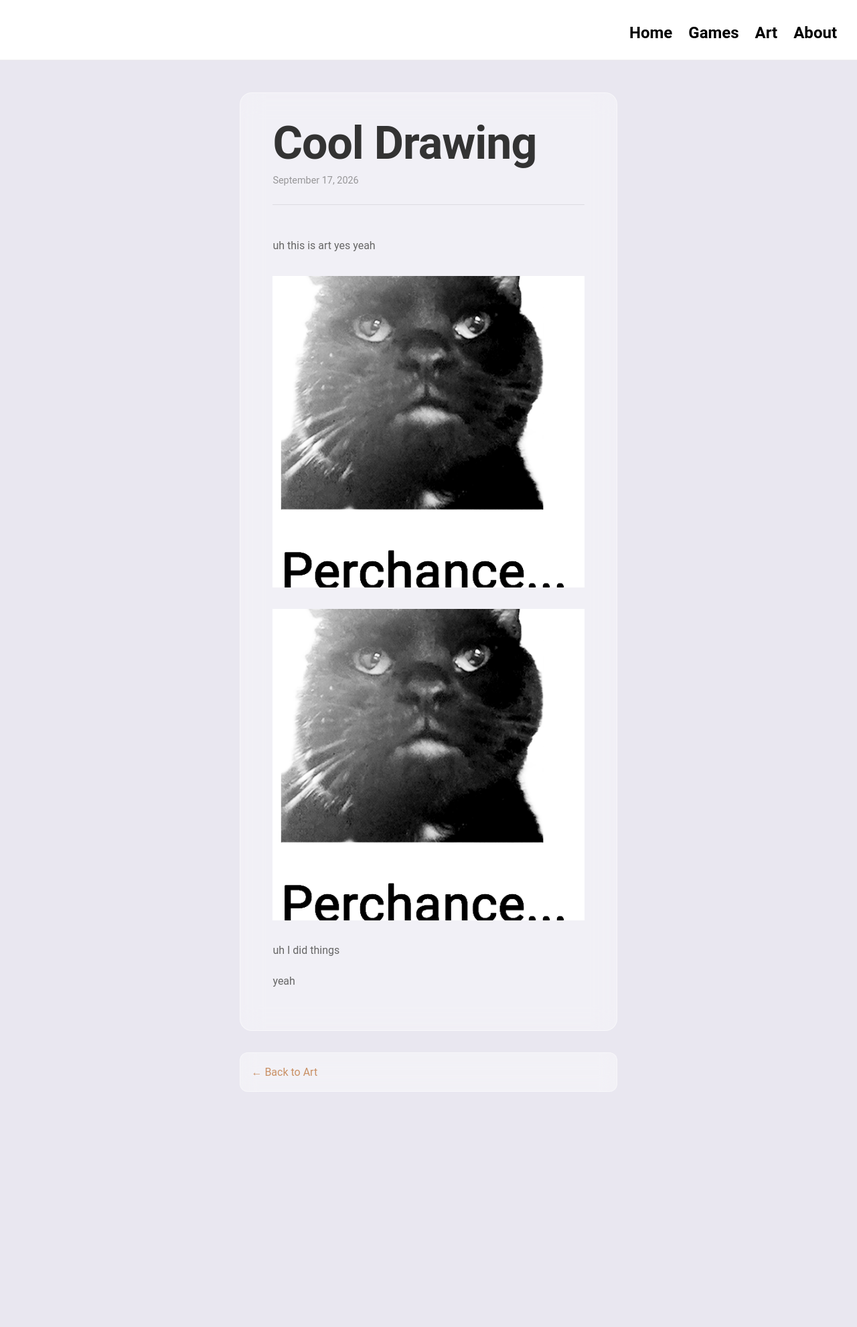
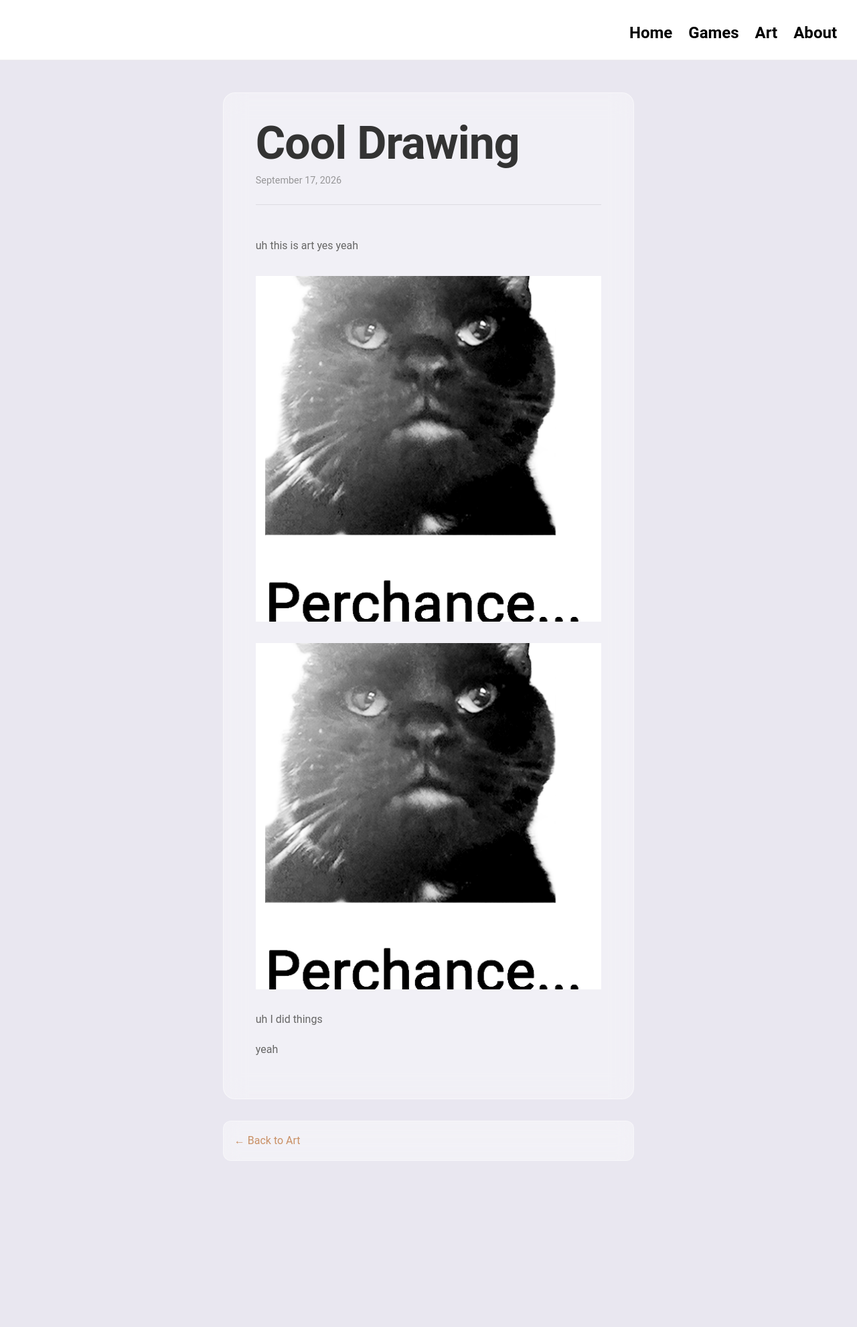
Before and after one commit to Ghastlymicrowave/Ghastlymicrowave.github.io, a Jekyll site: the page built from _art/test.md, in a window 1280 px wide. Shown: the whole page at 67% size. Built offline with Jekyll 4.4.1, drawn with Linux system fonts in a browser that asks for light colours; before the commit the page ends 1878 px from its top, so only the background shows below that.

Commit message:
ok I think I can stop messing with visuals for now

```diff
--- a/assets/css/custom.css
+++ b/assets/css/custom.css
@@ -17,13 +17,7 @@
 }
 
 
-/*
-   Override the theme's 750px container.
-
-   The original theme constrains the entire website to
-   750px. This prevents wide-screen content from being
-   centered against the viewport.
-*/
+/* Override the original theme's 750px container */
 
 .site-container {
     width: 100% !important;
@@ -90,7 +84,8 @@
 
     transform: scale(1.15);
 
-    animation: color-field 18s ease-in-out infinite alternate;
+    animation:
+        color-field 18s ease-in-out infinite alternate;
 }
 
 
@@ -122,7 +117,8 @@
 
     opacity: 0.8;
 
-    animation: light-shift 13s ease-in-out infinite alternate;
+    animation:
+        light-shift 13s ease-in-out infinite alternate;
 }
 
 
@@ -224,8 +220,6 @@
 }
 
 
-/* Each section gets its own panel */
-
 .site-main .projects-section {
     box-sizing: border-box;
 
@@ -251,8 +245,6 @@
     margin-bottom: 0;
 }
 
-
-/* Section headings */
 
 .site-main .projects-section > h1 {
     margin-top: 0;
@@ -338,24 +330,60 @@
    DETAIL PAGES
    ========================================================= */
 
+/*
+   The original theme gives some content elements their
+   own fixed widths and margins.
+
+   Explicitly reset those here so project and art pages
+   are centered against the viewport.
+*/
+
 .detail-page {
     box-sizing: border-box;
 
-    width: clamp(320px, 44vw, 900px);
+    display: block;
 
-    margin: 3rem auto;
+    width: min(48vw, 960px);
+
+    max-width: calc(100vw - 2rem);
+
+    margin: 3rem auto !important;
+
+    padding: 0;
+
+    position: relative;
+
+    left: auto;
+
+    right: auto;
+
+    transform: none;
 }
 
 
-/* Project / Art glass panel */
+/* Reset theme content sizing */
+
+.detail-page .page-content,
+.detail-page .post-content,
+.detail-page .post,
+.detail-page article {
+    box-sizing: border-box;
+}
+
+
+/* Actual glass panel */
 
 .project-post,
 .art-post {
     box-sizing: border-box;
 
-    width: 100%;
+    display: block;
 
-    margin: 0 auto;
+    width: 100% !important;
+
+    max-width: none !important;
+
+    margin: 0 auto !important;
 
     padding: 2.5rem 3rem;
 
@@ -410,7 +438,11 @@
 
 .project-content,
 .art-content {
-    width: 100%;
+    width: 100% !important;
+
+    max-width: none !important;
+
+    margin: 0 !important;
 }
 
 
@@ -593,7 +625,9 @@
     .detail-page {
         width: calc(100% - 1rem);
 
-        margin: 1.5rem auto;
+        max-width: none;
+
+        margin: 1.5rem auto !important;
     }
 
 
```
